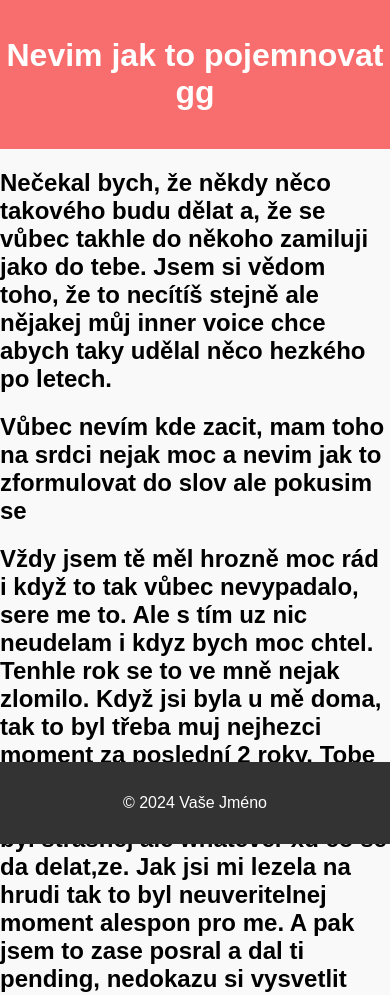
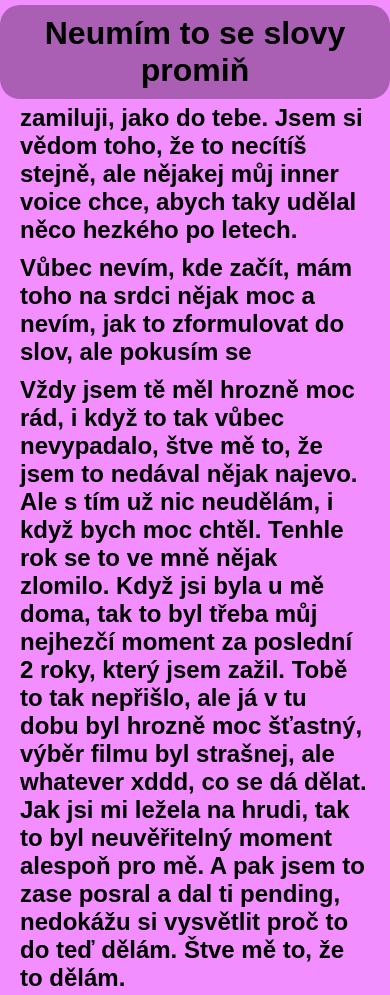
Before and after one commit to xMartyczex/xMartyczex.github.io, a plain HTML site: page LoveLetter.html in a window 390 px wide. Shown: the top 995 px of the page. Drawn offline with Linux system fonts and the light colour scheme.

Commit message:
Add files via upload

```diff
--- a/LoveLetter.html
+++ b/LoveLetter.html
@@ -9,27 +9,34 @@
 <body>
 
     <header>
-        <h1>Nevim jak to pojemnovat gg</h1>
+        <h1>Neumím to se slovy promiň</h1>
     </header>
 
     <section class="section1">
-        <h2>Nečekal bych, že někdy něco takového budu dělat a, že se vůbec takhle do někoho zamiluji jako do tebe. Jsem si vědom toho, že to necítíš stejně ale nějakej můj inner voice chce abych taky udělal něco hezkého po letech.
+        <h2>Nečekal bych, že někdy něco takového budu dělat a, že se vůbec takhle do někoho zamiluji, jako do tebe. Jsem si vědom toho, že to necítíš stejně, ale nějakej můj inner voice chce, abych taky udělal něco hezkého po letech.
         </h2>
         <h2>
-            Vůbec nevím kde zacit, mam toho na srdci nejak moc a nevim jak to zformulovat do slov ale pokusim se
+            Vůbec nevím, kde začít, mám toho na srdci nějak moc a nevím, jak to zformulovat do slov, ale pokusím se
         </h2>
 
         <h2>
-            Vždy jsem tě měl hrozně moc rád i když to tak vůbec nevypadalo, sere me to. Ale s tím uz nic neudelam i kdyz bych moc chtel. Tenhle rok se to ve mně nejak zlomilo. Když jsi byla u mě doma, tak to byl třeba muj
-            nejhezci moment za poslední 2 roky. Tobe to tak neprislo ale ja v tu dobu byl hrozne moc stastnej, vyber filmu byl strasnej ale whatever xd co se da delat,ze. Jak jsi mi lezela na hrudi tak to byl neuveritelnej moment
-            alespon pro me. A pak jsem to zase posral a dal ti pending, nedokazu si vysvetlit proc do ted. Sere me to, ze to delam.
+            Vždy jsem tě měl hrozně moc rád, i když to tak vůbec nevypadalo, štve mě to, že jsem to nedával nějak najevo. Ale s tím už nic neudělám, i když bych moc chtěl. Tenhle rok se to ve mně nějak zlomilo. Když jsi byla u mě doma, tak to byl třeba můj
+            nejhezčí moment za poslední 2 roky, který jsem zažil. Tobě to tak nepřišlo, ale já v tu dobu byl hrozně moc šťastný, výběr filmu byl strašnej, ale whatever xddd, co se dá dělat. Jak jsi mi ležela na hrudi, tak to byl neuvěřitelný moment
+            alespoň pro mě. A pak jsem to zase posral a dal ti pending, nedokážu si vysvětlit proč to do teď dělám. Štve mě to, že to dělám.
+        </h2>
+
+        <h2>
+            Už nevím o čem dále wafflovat jen, že jsi skvělá holčina chci abys byla stastna bud se mnou nebo bez je to to jedine co chci. Miluji te celou
+        </h2>
+
+        <h2>
+            Dám zde lehkej sneak z mych poznamek jeto zkurvene crony lmao.
+            Až ted si uvědomuji o koho jsem to vlastně přišel, nedával jsem to najevo ale ja ji měl hrozně moc rad i v tu dobu kdy jsem všechny ghostil jen jsem si to asi nechtěl přiznat, takže ted tu sedím píšu tuhle poznámku a brecim z toho, ze jsem přišel o tohohle skvělého člověka, který me měl rad
+            a cele jsem to posral chybí mi.
+
         </h2>
 
     </section>
 
-    <footer>
-        <p>&copy; 2024 Vaše Jméno</p>
-    </footer>
-
 </body>
 </html>
--- a/StyleL.css
+++ b/StyleL.css
@@ -1,47 +1,45 @@
 body {
-    font-family: 'Arial', sans-serif;
+    font-family: Arial, sans-serif;
+    background-color: #f28eff;
+}
+
+@media only screen and (max-width: 414px) {
+    body, h1, h2, h3, p {
         margin: 0;
         padding: 0;
-    background-color: #f9f9f9;
     }
 
     header {
-    background-color: #f86d6d;
-    color: #fff;
+        background-color: #aa5eb4;
+        padding: 10px;
         text-align: center;
-    padding: 1em 0;
+        border-radius: 20px;
+        top: 5px;
+        position: absolute;
     }
 
-#love-message {
-    max-width: 600px;
-    margin: 20px auto;
-    padding: 20px;
-    background-color: #fff;
-    border-radius: 8px;
-    box-shadow: 0 0 10px rgba(0, 0, 0, 0.1);
+
+    .section1 {
+        margin: 20px;
     }
 
-#love-text {
-    width: 100%;
-    height: 100px;
+    h1 {
+        color: #000000;
+    }
+
+    h2 {
         margin-bottom: 10px;
     }
 
-#submit-button {
-    background-color: #333;
-    color: #fff;
-    padding: 10px 15px;
-    border: none;
-    border-radius: 5px;
-    cursor: pointer;
+
+    a {
+        color: #007BFF;
+        text-decoration: none;
     }
 
-footer {
-    background-color: #333;
-    color: #fff;
-    text-align: center;
-    padding: 1em 0;
-    position: fixed;
-    bottom: 0;
-    width: 100%;
+    a:hover {
+        text-decoration: underline;
     }
+
+
+}
--- a/StyleZ.css
+++ b/StyleZ.css
@@ -1,6 +1,6 @@
 body {
     font-family: 'Arial', sans-serif;
-    background-color: #f5c1f0;
+    background-color: #ffaaaa;
     margin: 0;
     padding: 0;
     display: flex;
@@ -32,13 +32,13 @@ body {
 
     .container {
         text-align: center;
-        background-color: #e094d9;
+        background-color: #c53c3c;
         padding: 15px;
         border-radius: 25px;
     }
 
     .section1 {
-        background-color: #da74cf;
+        background-color: #a31f1f;
         border-radius: 25px;
         padding: 5px;
         line-height: 1.5;
@@ -49,7 +49,7 @@ body {
     }
 
     button {
-        background-color: #da74cf;
+        background-color: #FF668A;
         color: #000000;
         padding: 10px 20px;
         font-size: 16px;
```
Lines whose indentation alone changed are shown as unchanged.
